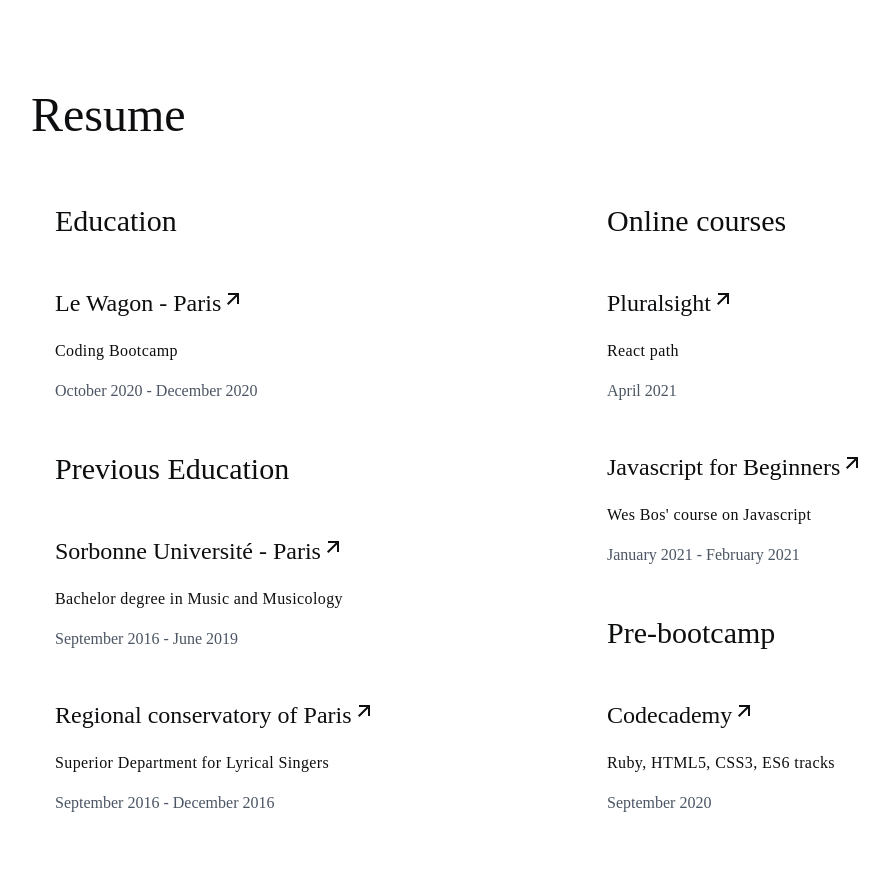
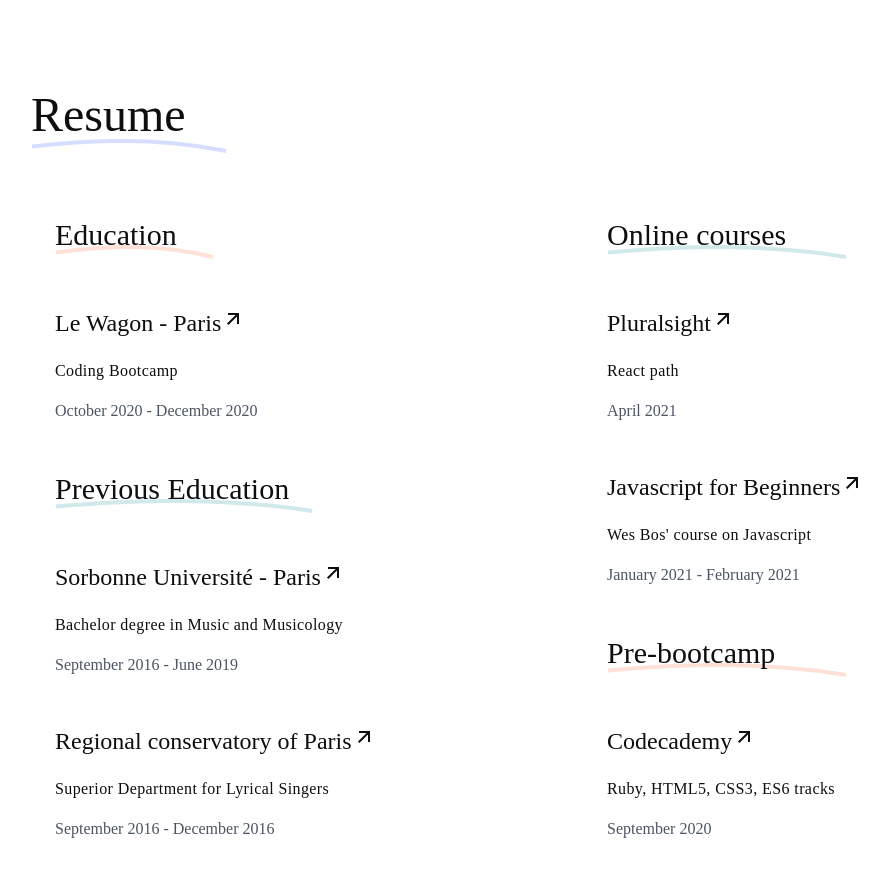
Before and after one commit to trazip/nextjs-frontend, a Next.js app: page / in a window 1280 px wide. Shown: the part 660-1536 px from the top of the page, without its empty margins (33-922 px from the left). Built offline with nearby package versions, Linux system fonts and the light colour scheme; a small style sheet from the web is missing.

Commit message:
Added underline svgs

```diff
--- a/components/ResumeSection.js
+++ b/components/ResumeSection.js
@@ -6,13 +6,41 @@
     <div id="resume-section" className="pt-24 pb-12 text-obsidian-black">
       <div id="wrapper" className="max-w-6xl mx-auto">
         <div id="title" className="mb-16">
-          <h2 className="text-5xl font-medium">Resume</h2>
+          <h2 className="relative z-20 text-5xl font-medium">Resume</h2>
+          <svg
+            width="196"
+            height="14"
+            fill="none"
+            xmlns="http://www.w3.org/2000/svg"
+            className="relative z-0"
+          >
+            <path
+              d="M1 7.543C41.537 3.038 115.084-4.132 195 12"
+              stroke="#D7DDFF"
+              strokeWidth="4"
+            />
+          </svg>
         </div>
         <div className="grid grid-cols-2 px-6">
           {/* First column  */}
 
           <div>
-            <h3 className="mb-12 text-3xl font-normal">Education</h3>
+            <div className="mb-12">
+              <h3 className="relative z-20 text-3xl font-normal">Education</h3>
+              <svg
+                width="159"
+                height="14"
+                fill="none"
+                xmlns="http://www.w3.org/2000/svg"
+                className="relative z-0 -mt-2"
+              >
+                <path
+                  d="M1 7.543C33.806 3.038 93.325-4.132 158 12"
+                  stroke="#FFE0D7"
+                  strokeWidth="4"
+                />
+              </svg>
+            </div>
 
             <EducationItem
               url="https://www.lewagon.com/"
@@ -21,7 +49,24 @@
               date="October 2020 - December 2020"
             />
 
-            <h3 className="mb-12 text-3xl font-normal">Previous Education</h3>
+            <div className="mb-12">
+              <h3 className="relative z-20 text-3xl font-normal">
+                Previous Education
+              </h3>
+              <svg
+                width="258"
+                height="14"
+                fill="none"
+                xmlns="http://www.w3.org/2000/svg"
+                className="relative z-0 -mt-2"
+              >
+                <path
+                  d="M1 7.543C54.492 3.038 151.543-4.132 257 12"
+                  stroke="#D0EAEC"
+                  strokeWidth="4"
+                />
+              </svg>
+            </div>
 
             <EducationItem
               url="https://lettres.sorbonne-universite.fr/musique-et-musicologie"
@@ -41,7 +86,24 @@
           {/* Second column  */}
 
           <div>
-            <h3 className="mb-12 text-3xl font-normal">Online courses</h3>
+            <div className="mb-12">
+              <h3 className="relative z-20 text-3xl font-normal">
+                Online courses
+              </h3>
+              <svg
+                width="240"
+                height="14"
+                fill="none"
+                xmlns="http://www.w3.org/2000/svg"
+                className="relative z-0 -mt-2"
+              >
+                <path
+                  d="M1 7.543C50.731 3.038 140.958-4.132 239 12"
+                  stroke="#D0EAEC"
+                  strokeWidth="4"
+                />
+              </svg>
+            </div>
 
             <EducationItem
               url="https://www.pluralsight.com/paths/building-web-applications-with-react"
@@ -57,8 +119,24 @@
               date="January 2021 - February 2021"
             />
 
-            <h3 className="mb-12 text-3xl font-normal">Pre-bootcamp</h3>
-
+            <div className="mb-12">
+              <h3 className="relative z-20 text-3xl font-normal">
+                Pre-bootcamp
+              </h3>
+              <svg
+                width="240"
+                height="14"
+                fill="none"
+                xmlns="http://www.w3.org/2000/svg"
+                className="relative z-0 -mt-2"
+              >
+                <path
+                  d="M1 7.543C50.731 3.038 140.958-4.132 239 12"
+                  stroke="#FFE0D7"
+                  strokeWidth="4"
+                />
+              </svg>
+            </div>
             <EducationItem
               url="https://www.codecademy.com/profiles/trazip"
               title="Codecademy"
```
